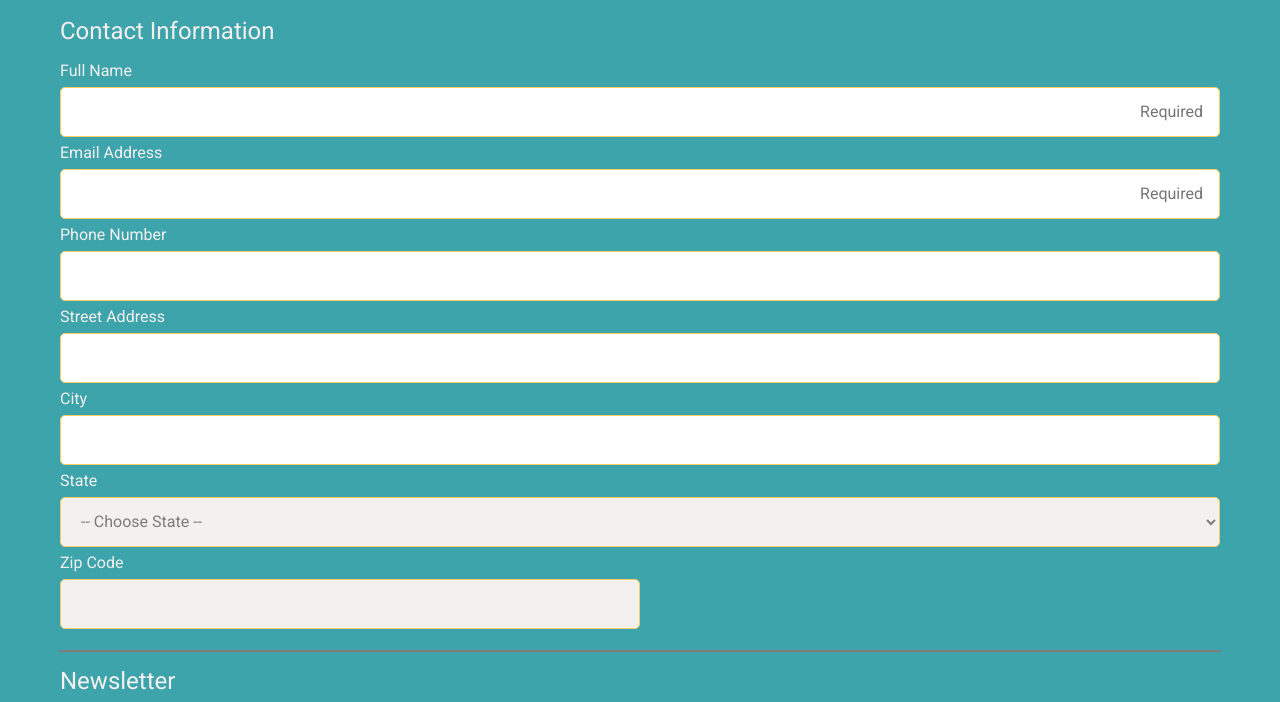
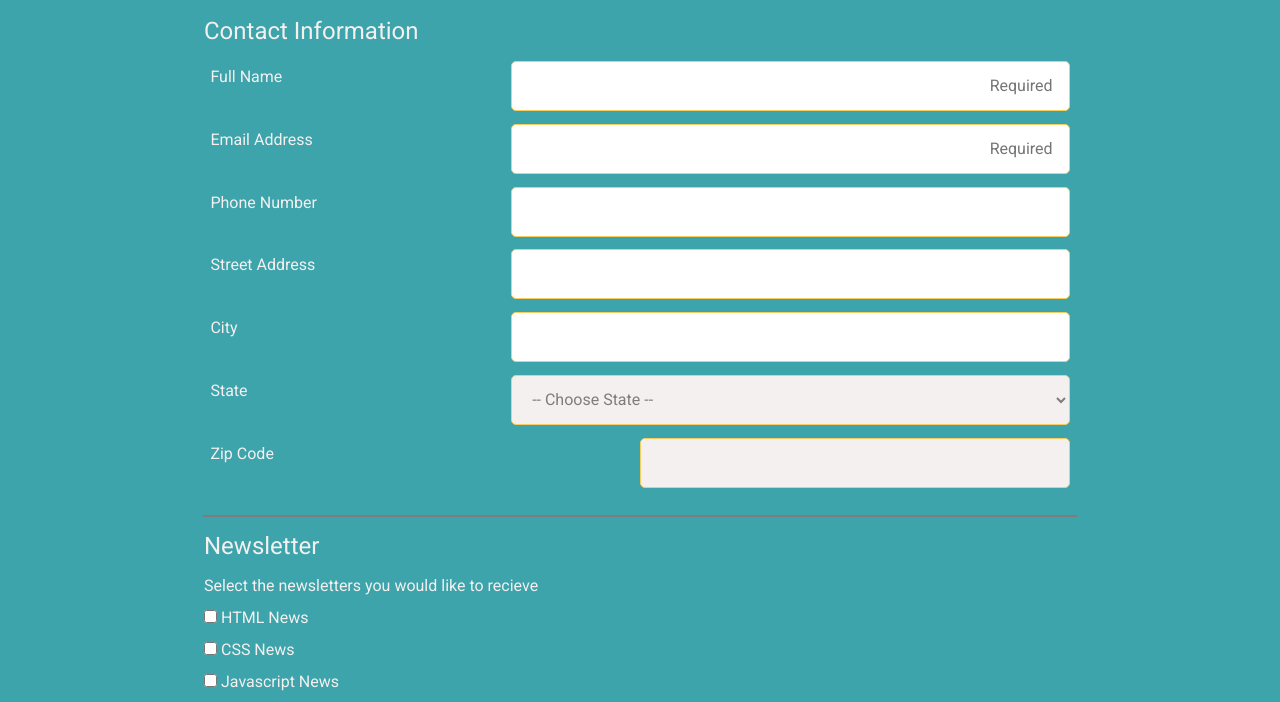
Before and after one commit to LukasVuko/Project-03, a plain HTML site: page index.html in a window 1280 px wide. Shown: the part 196-898 px from the top of the page. Drawn offline with Linux system fonts and the light colour scheme; a web font is replaced by a local one.

Commit message:
rough tablet and desktop complete

```diff
--- a/css/styles.css
+++ b/css/styles.css
@@ -139,9 +139,23 @@ input::-webkit-input-placeholder {
     text-align: right;
 }
 
+/* MEDIA QUERIES */
+  @media (min-width: 768px) {
+    .wrapper {
+        max-width: 1024px;
+        width: 70%;
+        margin: 0 auto;
+    }
+    .field-one {
+        width: 65%;
+    }
 
-  @media (min-width: 768px) {
-    body {
-        margin: 0 3em;
+    .divide {
+        display: flex;
+        padding: .4em;
+    }
+
+    label {
+        flex: 1;
     }
 }
--- a/index.html
+++ b/index.html
@@ -15,32 +15,38 @@
             <h1>THE CODE REVIEW</h1>
         </header>
 
-        <div class="second-header">
+        <div class="second-header wrapper">
             <h2>Signup for our newsletter</h2>
             <p class="p1">Get the latest news on how your code is doing right in your inbox</p>
         </div>
 
         <!-- Form -->
-        <form action="index.html" method="post">
+        <form action="index.html" method="post" class="wrapper">
             <!-- Contact Information (form) -->
             <fieldset>
                     <legend>Contact Information</legend>
+                <div class="divide">
+                    <label for="name">Full Name</label>
+                    <input type="text" id="name" name="user_name" placeholder="Required" class="field-one"><br>
+                </div>
+                <div class="divide">
+                    <label for="email">Email Address</label>
+                    <input type="email" id="email" name="user_email" placeholder="Required" class="field-one"><br>
+                </div>
+                <div class="divide">
+                    <label for="tel">Phone Number</label>
+                    <input type="tel" id="tel" name="user_tel" class="field-one"><br>
+                </div>
+                <div class="divide">
+                    <label for="address">Street Address</label>
+                    <input type="text" id="address" name="user_address" class="field-one"><br>
+                </div>
+                <div class="divide">
+                    <label for="city">City</label>
+                    <input type="text" id="city" name="user_city" class="field-one"><br>
+                </div>
 
-                <label for="name">Full Name</label>
-                <input type="text" id="name" name="user_name" placeholder="Required" class="field-one">
-
-                <label for="email">Email Address</label>
-                <input type="email" id="email" name="user_email" placeholder="Required" class="field-one">
-
-                <label for="tel">Phone Number</label>
-                <input type="tel" id="tel" name="user_tel" class="field-one">
-
-                <label for="address">Street Address</label>
-                <input type="text" id="address" name="user_address" class="field-one">
-
-                <label for="city">City</label>
-                <input type="text" id="city" name="user_city" class="field-one">
-
+                <div class="divide">
                     <label for="state">State</label>
                     <select id="state" name=user_state class="field-one">
                         <optgroup label="US">
@@ -112,10 +118,12 @@
                             <option value="NU">Nunavut</option>
                             <option value="YT">Yukon</option>
                         </optgroup>
-                </select>
-
+                    </select><br>
+                </div>
+                <div class="divide">
                     <label for="zip">Zip Code</label><br>
                     <input type="text" id="zip" name="user_zip">
+                </div>
             </fieldset>
             <!-- Newsletter (form) -->
             <div class="divider"></div>
@@ -153,7 +161,7 @@
         </form>
 
         <!-- Footer -->
-        <footer class="footer">
+        <footer class="footer wrapper">
             <p>Copyright The Code Review</p>
         </footer>
     </body>
```
Lines whose indentation alone changed are shown as unchanged.
